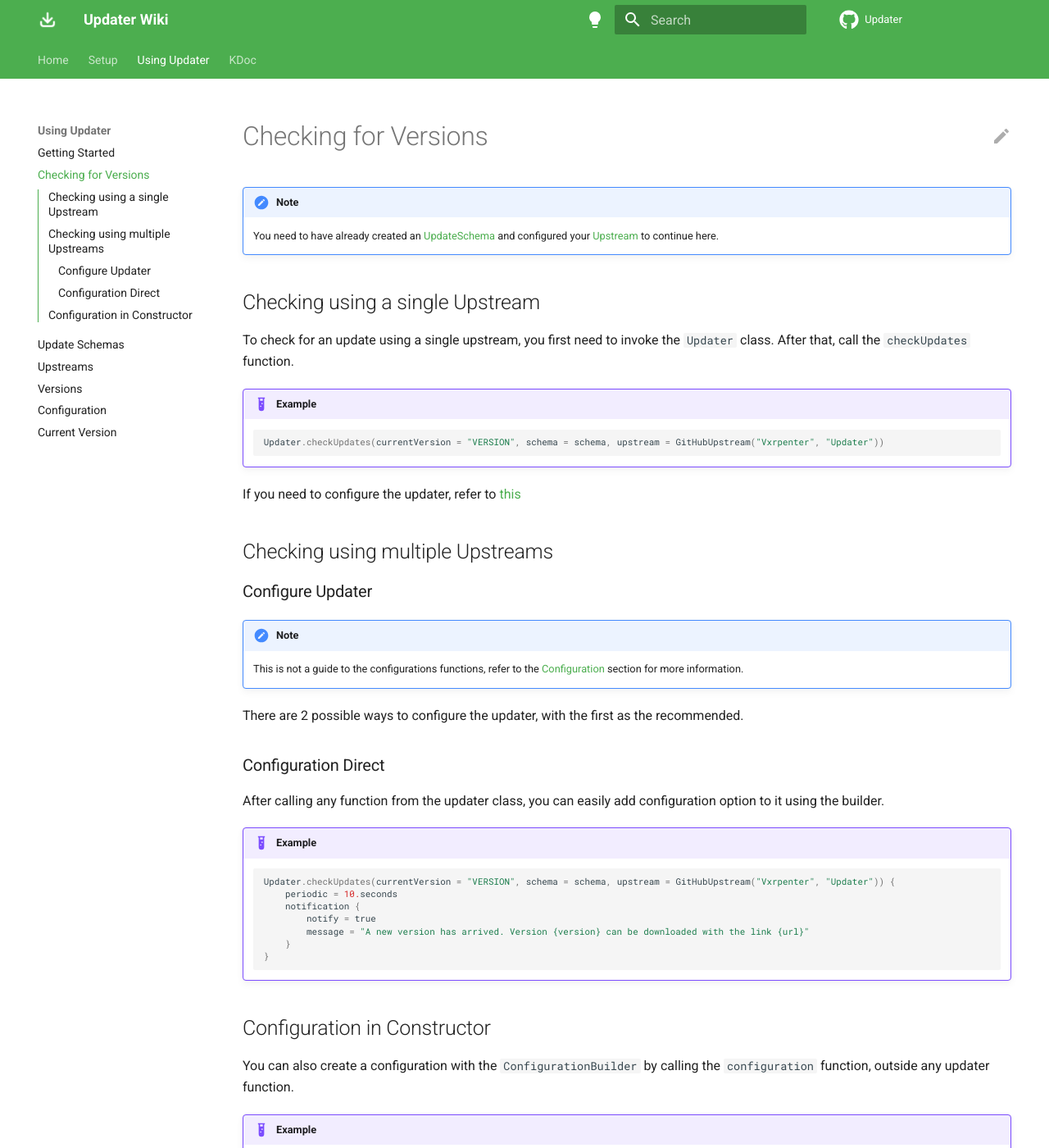
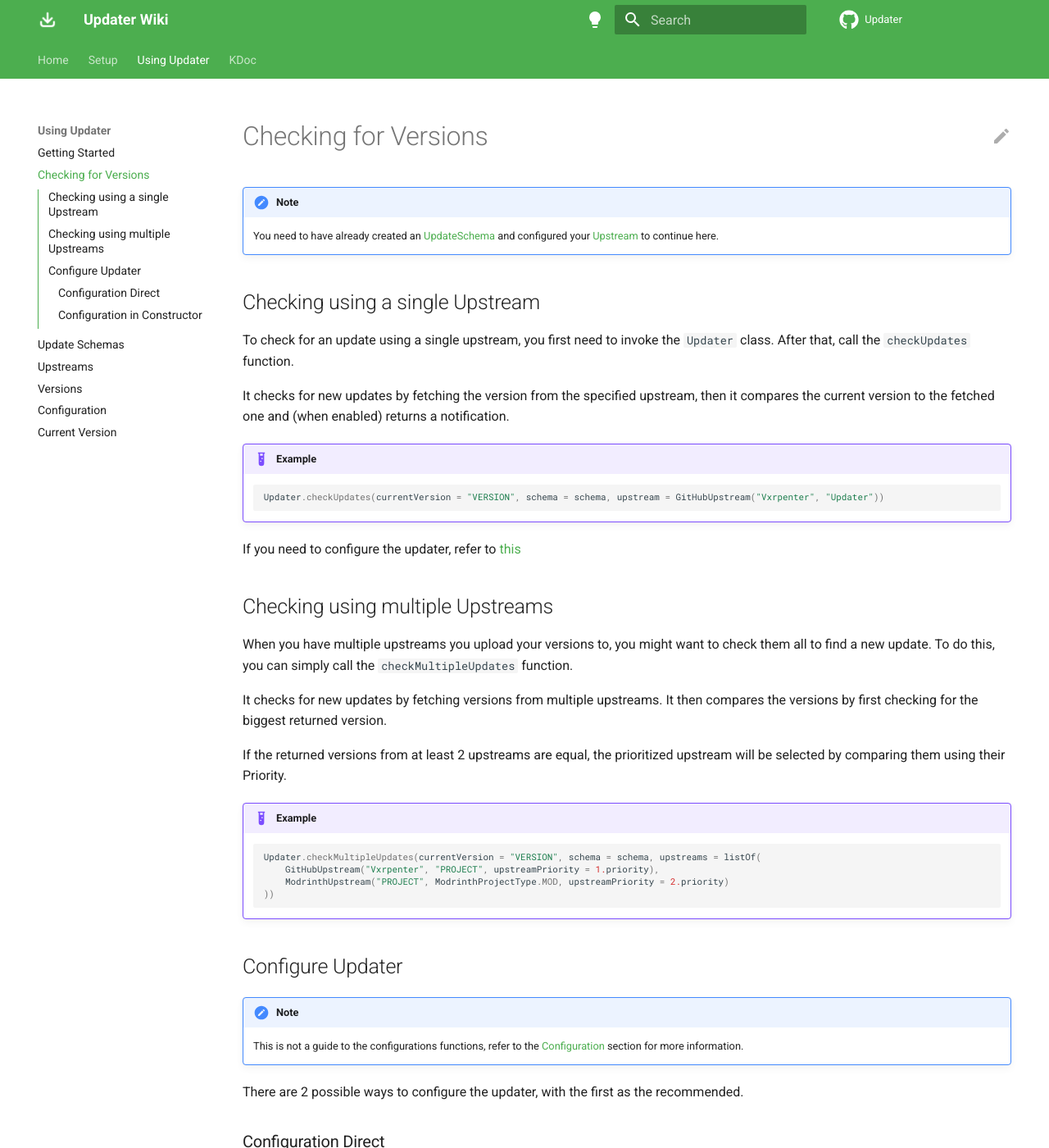
Before and after one commit to Vxrpenter/Updater-Wiki, an MkDocs documentation site: the page built from docs/using-updater/checking-for-versions.md, in a window 1280 px wide and 1400 px high. Shown: the whole window at 82% size. Built offline with MkDocs 1.6.1 and Material for MkDocs 9.7.7, drawn with Linux system fonts in a browser that asks for light colours; comment, search, counter and statistics services are not loaded; the version menu is left out.

Commit message:
Fix missing section

````diff
--- a/docs/using-updater/checking-for-versions.md
+++ b/docs/using-updater/checking-for-versions.md
@@ -14,6 +14,10 @@ date: 2025-08-05
 To check for an update using a single upstream, you first need to invoke the `Updater` class.
 After that, call the `checkUpdates` function.
 
+It checks for new updates by fetching the version from the specified upstream,
+then it compares the current version to the fetched one and (when enabled)
+returns a notification.
+
 !!!example
 
     ```kotlin
@@ -24,7 +28,25 @@ If you need to configure the updater, refer to [this](#configure-updater)
 
 ## Checking using multiple Upstreams
 
-### Configure Updater
+When you have multiple upstreams you upload your versions to, you might want to check them all to find a new update.
+To do this, you can simply call the `checkMultipleUpdates` function.
+
+It checks for new updates by fetching versions from multiple upstreams.
+It then compares the versions by first checking for the biggest returned version.
+
+If the returned versions from at least 2 upstreams are equal, the prioritized
+upstream will be selected by comparing them using their Priority.
+
+!!!example
+
+    ```kotlin
+    Updater.checkMultipleUpdates(currentVersion = "VERSION", schema = schema, upstreams = listOf(
+        GitHubUpstream("Vxrpenter", "PROJECT", upstreamPriority = 1.priority),
+        ModrinthUpstream("PROJECT", ModrinthProjectType.MOD, upstreamPriority = 2.priority)
+    ))
+    ```
+
+## Configure Updater
 
 !!! note
 
@@ -48,7 +70,7 @@ After calling any function from the updater class, you can easily add configurat
     }
     ```
 
-## Configuration in Constructor
+### Configuration in Constructor
 
 You can also create a configuration with the `ConfigurationBuilder` by calling the `configuration` function, outside any updater function.
 
````
